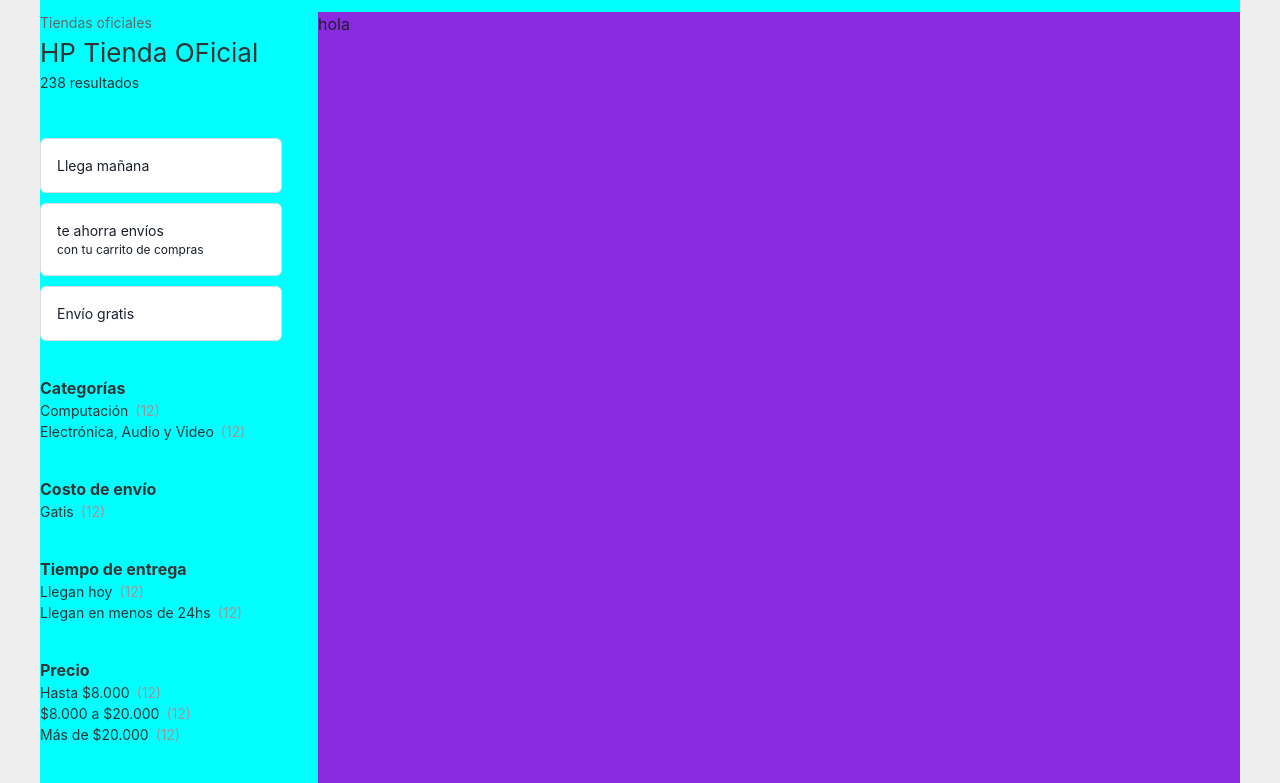
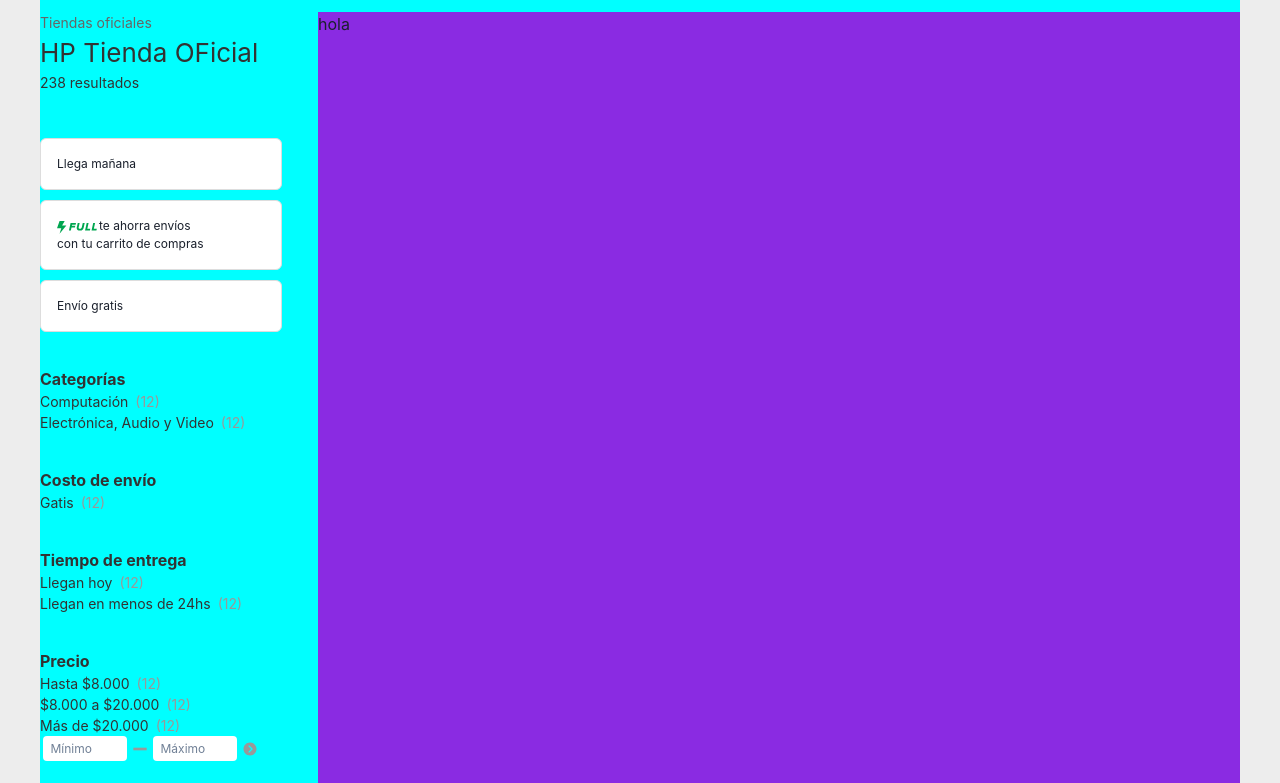
Before and after one commit to CodemiaClub/mercado-libre, a React (Create React App) app: page / in a window 1280 px wide. Shown: the part 580-1363 px from the top of the page. Built offline with nearby package versions, Linux system fonts and the light colour scheme.

Commit message:
se agreega componente Full y se dan mas estilos al compoente Filter

```diff
--- a/src/componentes/Main/FIlter.jsx
+++ b/src/componentes/Main/FIlter.jsx
@@ -1,81 +1,84 @@
-import '../../hojas-de-estilo/Styles-Main/Filter.css';
-import Category from './Category';
-import FilterCard from './FilterCard';
+import "../../hojas-de-estilo/Styles-Main/Filter.css";
+import Category from "./Category";
+import FilterCard from "./FilterCard";
+import InputFilter from "./InputFilter";
+import Full from "./Full";
 
 function Filter() {
   return (
     <div>
       <div className="container-filter">
-                <p><a href='https://www.mercadolibre.com.ar/tiendas-oficiales'> Tiendas oficiales</a></p>
+        <p>
+          <a href="https://www.mercadolibre.com.ar/tiendas-oficiales">
+            {" "}
+            Tiendas oficiales
+          </a>
+        </p>
         <p>HP Tienda OFicial</p>
         <p>238 resultados</p>
       </div>
-            <div className="filtercard">
-                <FilterCard
-                    title='Llega mañana' />
-                <FilterCard
-                    title='te ahorra envíos'
-                    text='con tu carrito de compras' />
-                <FilterCard
-                    title='Envío gratis' />
-            </div>
+
+        <FilterCard title="Llega mañana" />
+        <FilterCard  img ={<Full />} title="te ahorra envíos" text="con tu carrito de compras" />
+        <FilterCard title="Envío gratis" />
+
       <div className="filter-category">
         <Category
-                    title='Categorías'
-                    text='Computación'
-                    numb='(12)'
-                    text2='Electrónica, Audio y Video'
-                    numb2='(12)' />
+          title="Categorías"
+          text="Computación"
+          numb="(12)"
+          text2="Electrónica, Audio y Video"
+          numb2="(12)"
+        />
+
+        <Category title="Costo de envío" text="Gatis" numb="(12)" />
 
         <Category
-                    title='Costo de envío'
-                    text='Gatis'
-                    numb='(12)' />
+          title="Tiempo de entrega"
+          text="Llegan hoy"
+          numb="(12)"
+          text2="Llegan en menos de 24hs"
+          numb2="(12)"
+        />
 
         <Category
-                    title='Tiempo de entrega'
-                    text='Llegan hoy'
-                    numb='(12)'
-                    text2='Llegan en menos de 24hs'
-                    numb2='(12)' />
+          title="Precio"
+          text="Hasta $8.000"
+          numb="(12)"
+          text2="$8.000 a $20.000"
+          numb2="(12)"
+          text3="Más de $20.000"
+          numb3="(12)"
+        />
+        <div className="inputPrice">
+          <InputFilter />
+
+        </div>
 
         <Category
-                    title='Precio'
-                    text='Hasta $8.000'
-                    numb='(12)'
-                    text2='$8.000 a $20.000'
-                    numb2='(12)'
-                    text3='Más de $20.000'
-                    numb3='(12)' />
+          title="Ubicación"
+          text="Capital Federal"
+          numb="(12)"
+          text2="Bs.As. G.B.A. Oeste"
+          numb2="(12)"
+        />
+
+        <Category title="Pago" text="Sin Interés" numb="(12)" />
+
+        <Category title="Tipo de entrega" text={<Full />} numb="(12)" />
 
         <Category
-                    title='Ubicación'
-                    text='Capital Federal'
-                    numb='(12)'
-                    text2='Bs.As. G.B.A. Oeste'
-                    numb2='(12)' />
-
-                <Category
-                    title='Pago'
-                    text='Sin Interés'
-                    numb='(12)' />
-
-                <Category
-                    title='Tipo de entrega'
-                    text='Full'
-                    numb='(12)' />
-
-                <Category
-                    title='Marca'
-                    text='HP'
-                    numb='(12)'
-                    text2='Hewlett Packard Enterprise'
-                    numb2='(12)'
-                    text3='(Samsung)'
-                    numb3='(12)' />
+          title="Marca"
+          text="HP"
+          numb="(12)"
+          text2="Hewlett Packard Enterprise"
+          numb2="(12)"
+          text3="(Samsung)"
+          numb3="(12)"
+        />
       </div>
     </div>
-    )
+  );
 }
 
 export default Filter;
--- a/src/componentes/Main/FilterCard.jsx
+++ b/src/componentes/Main/FilterCard.jsx
@@ -1,13 +1,22 @@
-import '../../hojas-de-estilo/Styles-Main/FilterCard.css';
+import "../../hojas-de-estilo/Styles-Main/FilterCard.css";
+import { Switch, Stack } from "@chakra-ui/react";
 
+function FilterCard({ img, title, text }) {
+  return (
+    <>
+    <div className="container-filterCard">
+      <div className="container-filtercard-two">
+        <div className="t1">
+          <a href="#">{img}</a>
+          <p>{title}</p>
+        </div>
+        <p>{text}</p>
+      </div>
 
-function FilterCard({title, text}) {
-  return (
-    <div className="container-filterCard">
-      <p>{title}</p>
-      <p>{text}</p>
     </div>
-  )
+
+  </>
+  );
 }
 
 export default FilterCard;
--- /dev/null
+++ b/src/componentes/Main/Full.jsx
@@ -0,0 +1,13 @@
+import "../../hojas-de-estilo/Styles-Main/Full.css";
+
+function Full() {
+  return (
+    <div className="container-full">
+      <svg className='full' viewBox="0 0 100 32">
+        <path d="M6.4 0h12.8l-6.4 11.429h10.667l-17.067 20.571 4.267-13.714h-10.667l6.4-18.286zM34.626 23.467h-4.77l4.077-18.498h13.562l-0.915 4.16h-8.791l-0.61 2.884h8.57l-0.915 4.16h-8.597l-1.609 7.294zM57.687 23.799c-5.685 0-8.486-2.718-8.486-6.601 0-0.305 0.083-0.943 0.139-1.22l2.441-11.010h4.853l-2.413 10.899c-0.028 0.139-0.083 0.444-0.083 0.777 0.028 1.525 1.193 2.995 3.55 2.995 2.551 0 3.855-1.609 4.326-3.772l2.413-10.899h4.826l-2.413 10.982c-0.998 4.493-3.439 7.849-9.152 7.849zM82.33 23.467h-12.203l4.077-18.498h4.77l-3.134 14.338h7.405l-0.915 4.16zM98.596 23.467h-12.203l4.077-18.498h4.77l-3.134 14.338h7.405l-0.915 4.16z"></path>
+      </svg>
+    </div>
+  );
+}
+
+export default Full;
--- /dev/null
+++ b/src/componentes/Main/InputFilter.jsx
@@ -0,0 +1,17 @@
+import '../../hojas-de-estilo/Styles-Main/InputFilter.css';
+import { Input } from "@chakra-ui/react";
+import { MinusIcon } from '@chakra-ui/icons'
+import { IoIosArrowDroprightCircle } from 'react-icons/io';
+
+function InputFilter() {
+  return <div className="inputFIlter">
+      <Input placeholder='Mínimo'
+      w={84} h={25} />
+      <MinusIcon />
+      <Input placeholder='Máximo'
+      w={84} h={25} />
+      <IoIosArrowDroprightCircle />
+  </div>;
+}
+
+export default InputFilter;
--- a/src/hojas-de-estilo/Styles-Main/FilterCard.css
+++ b/src/hojas-de-estilo/Styles-Main/FilterCard.css
@@ -1,6 +1,5 @@
 .container-filterCard{
     width: 242px;
-
     background-color: white;
     display: flex;
     justify-content: center;
@@ -13,6 +12,11 @@
     margin-top: 10px;
 }
 
+.t1{
+    display: flex;
+
+}
+
 .container-filterCard p:last-child{
     font-size: 12px;
 }
--- /dev/null
+++ b/src/hojas-de-estilo/Styles-Main/Full.css
@@ -0,0 +1,7 @@
+.full{
+    fill: #00a650;
+    height: auto;
+    margin: 4px 2px 0 0;
+    max-height: 14px;
+    width: 40px
+}
--- /dev/null
+++ b/src/hojas-de-estilo/Styles-Main/InputFilter.css
@@ -0,0 +1,17 @@
+.inputFIlter{
+    display: flex;
+    justify-content: space-around;
+    align-items: center;
+    width: 220px;
+    color: rgb(153, 153, 153);
+}
+
+
+.inputFIlter Input{
+
+    border-radius: 4px;
+    font-size: 12px;
+    display: flex;
+    align-items: center;
+    padding: 8px;
+}
```
Also changed, not shown: src/App.js (+7 -1 lines). Lines whose indentation alone changed are shown as unchanged.
